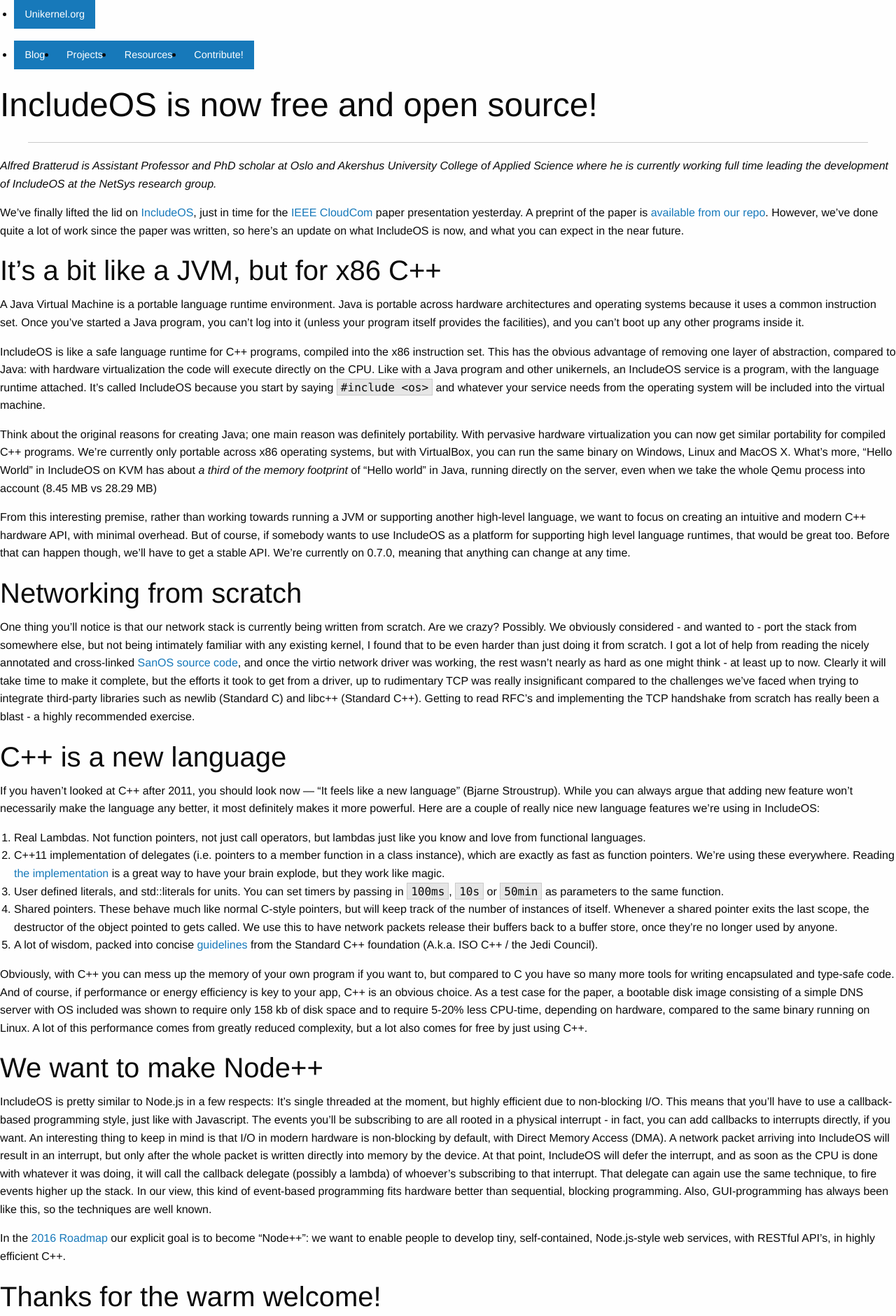
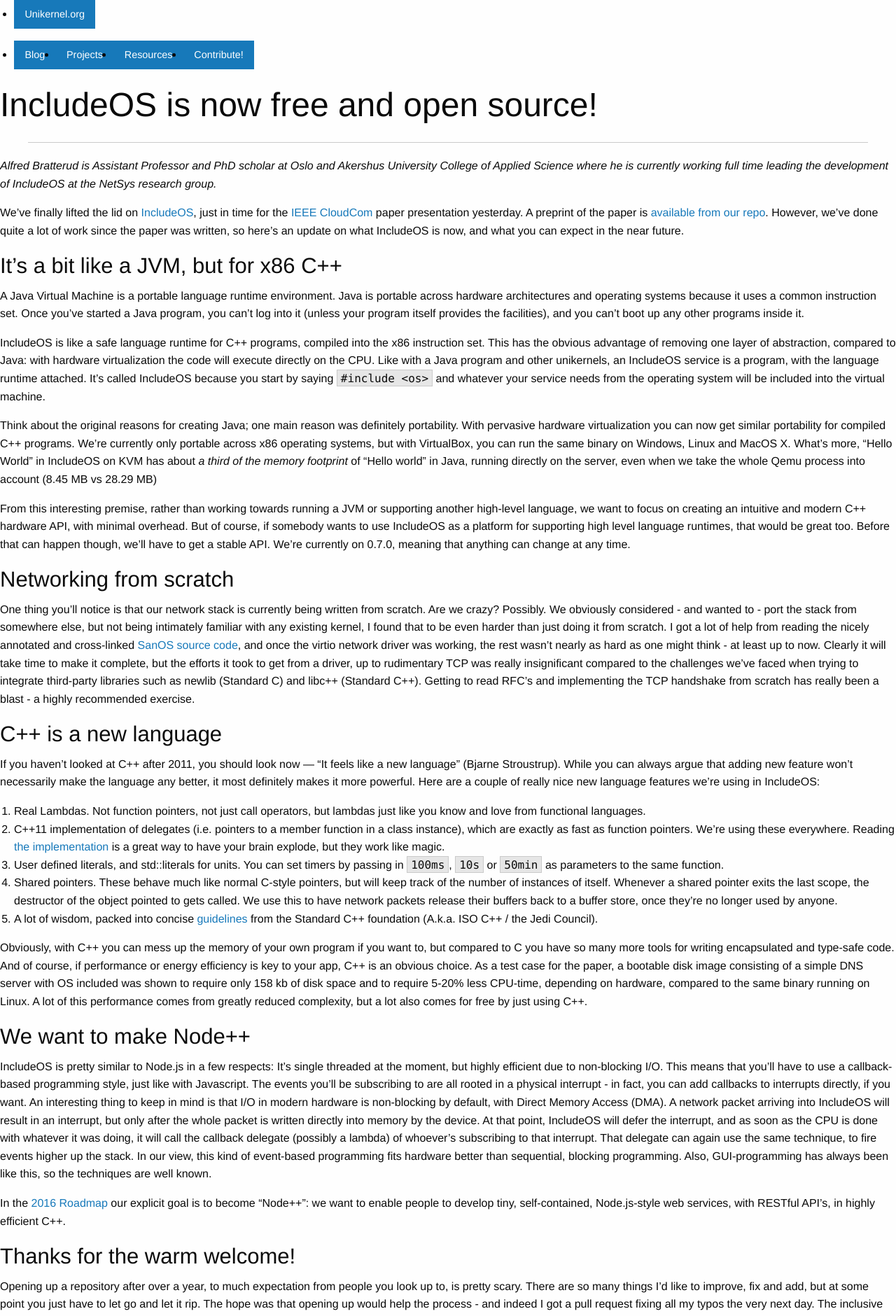
Before and after one commit to Unikernel-Systems/unikernel.org, a Jekyll site: the page built from blog/_posts/2015-12-15-includeos-is-now-open-source.md, in a window 1280 px wide. Shown: the top 1880 px of the page at 70% size. Built offline with Jekyll 4.4.1, drawn with Linux system fonts in a browser that asks for light colours; nearby versions of some CDN libraries; library files that are not in the unit come from our copies; comment, search, counter and statistics services are not loaded.

Commit message:
change size of headings

```diff
--- a/blog/_posts/2015-12-15-includeos-is-now-open-source.md
+++ b/blog/_posts/2015-12-15-includeos-is-now-open-source.md
@@ -23,7 +23,7 @@
 since the paper was written, so here's an update on what IncludeOS is now, and
 what you can expect in the near future.
 
-## It's a bit like a JVM, but for x86 C++
+### It's a bit like a JVM, but for x86 C++
 
 A Java Virtual Machine is a portable language runtime environment. Java is
 portable across hardware architectures and operating systems because it uses a
@@ -57,7 +57,7 @@
 we'll have to get a stable API. We're currently on 0.7.0, meaning that
 anything can change at any time.
 
-## Networking from scratch
+### Networking from scratch
 
 One thing you'll notice is that our network stack is currently being written
 from scratch. Are we crazy? Possibly. We obviously considered - and wanted
@@ -73,7 +73,7 @@
 implementing the TCP handshake from scratch has really been a blast - a highly
 recommended exercise.
 
-## C++ is a new language
+### C++ is a new language
 
 If you haven't looked at C++ after 2011, you should look now — "It feels like
 a new language" (Bjarne Stroustrup). While you can always argue that adding
@@ -97,7 +97,7 @@
 this performance comes from greatly reduced complexity, but a lot also comes
 for free by just using C++.
 
-## We want to make Node++
+### We want to make Node++
 
 IncludeOS is pretty similar to Node.js in a few respects: It's single threaded
 at the moment, but highly efficient due to non-blocking I/O. This means that
@@ -119,7 +119,7 @@
 enable people to develop tiny, self-contained, Node.js-style web services,
 with RESTful API's, in highly efficient C++.
 
-## Thanks for the warm welcome!
+### Thanks for the warm welcome!
 
 Opening up a repository after over a year, to much expectation from people you
 look up to, is pretty scary. There are so many things I'd like to improve, fix
@@ -134,7 +134,7 @@
 <blockquote class="twitter-tweet" lang="en"><p lang="en" dir="ltr">The IncludeOS <a href="https://twitter.com/hashtag/unikernel?src=hash">#unikernel</a> is now free and <a href="https://twitter.com/hashtag/opensource?src=hash">#opensource</a>. Find our research prototype at <a href="https://t.co/1gnag1W2hA">https://t.co/1gnag1W2hA</a> <a href="https://twitter.com/hashtag/cloudcom?src=hash">#cloudcom</a> <a href="https://twitter.com/hashtag/includeos?src=hash">#includeos</a></p>&mdash; Alfred Bratterud (@AlfredBratterud) <a href="https://twitter.com/AlfredBratterud/status/671809686820143104">December 1, 2015</a></blockquote>
 <script async src="//platform.twitter.com/widgets.js" charset="utf-8"></script>
 
-## Try it out!
+### Try it out!
 
 If you're interested in playing around with IncludeOS, the best place to start
 is at the [README][], right on the front of our repository. You'll surely get
```
